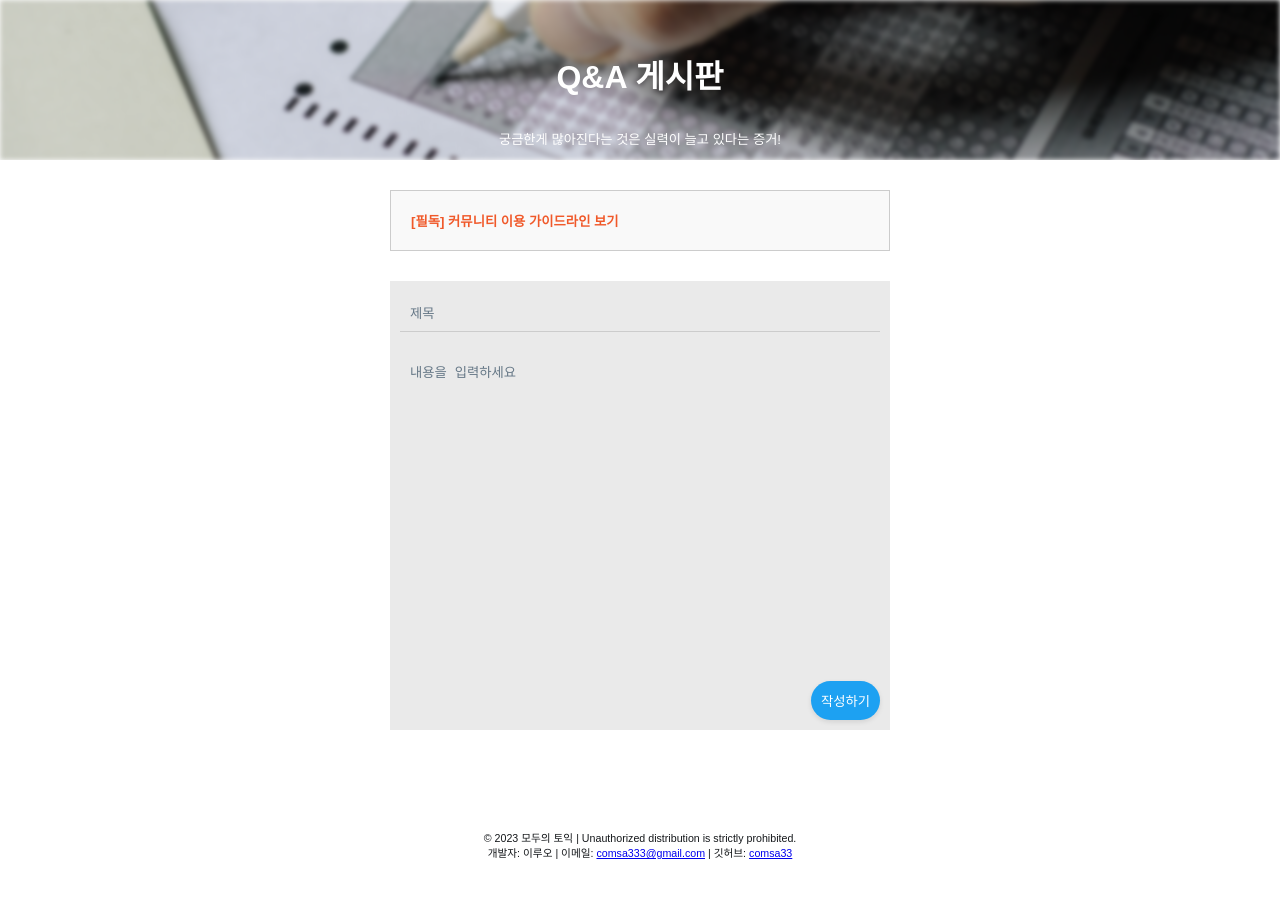
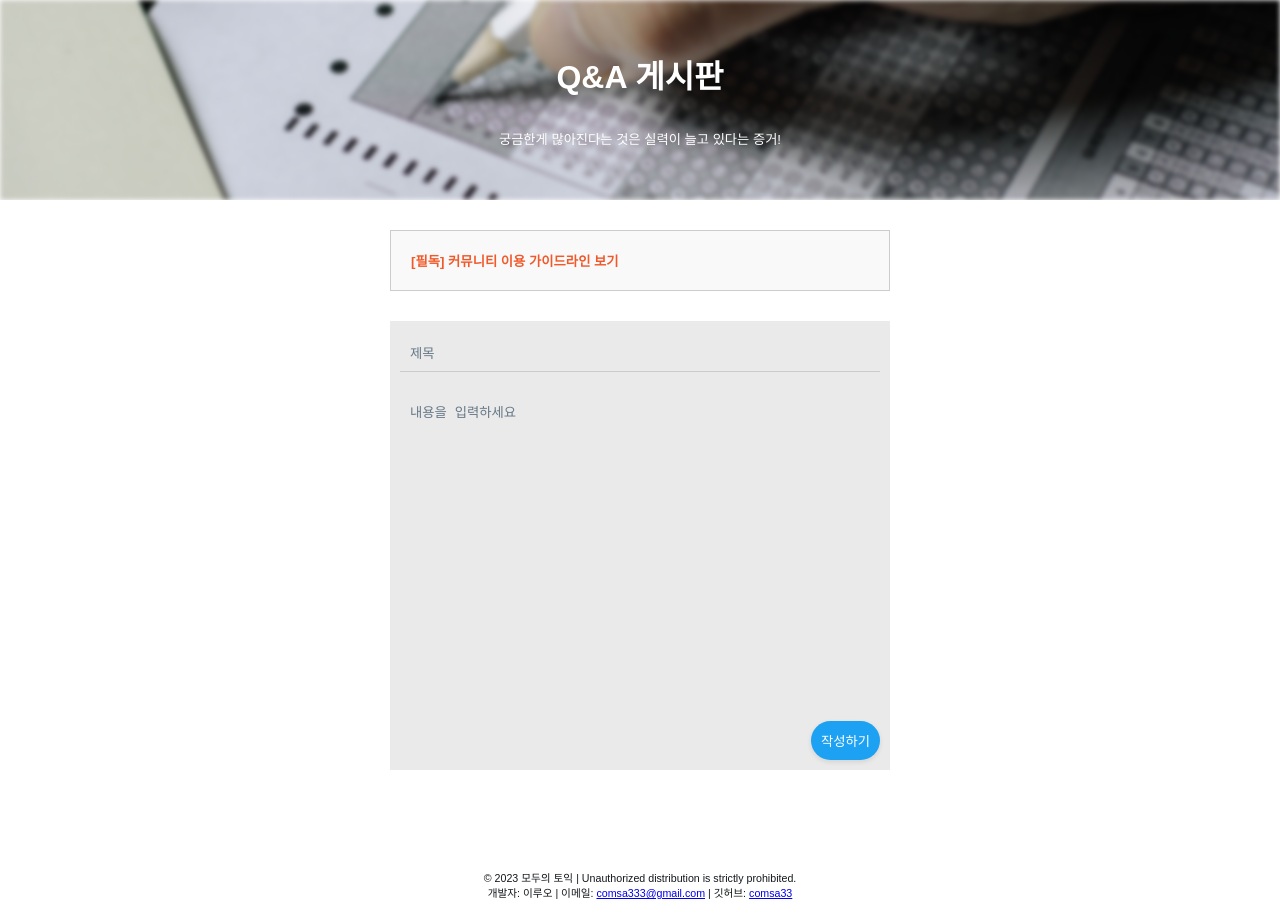
Before and after one commit to comsa33/toeic4all, a Flask app: page /board in a window 1280 px wide. Shown: the part 70-970 px from the top of the page. Before the commit the page ends 929 px from the top, so only its background shows below. Run offline with Flask 3, Linux system fonts and the light colour scheme; data that the repository does not hold is empty; some web fonts are replaced.

Commit message:
fix: board js css

```diff
--- a/static/css/board.css
+++ b/static/css/board.css
@@ -30,6 +30,8 @@ h2, h3, h4 {
     position: relative;
     max-width: 100%;
     height: 20vh;
+    min-width: 450px;
+    min-height: 200px;
     overflow: hidden;
 }
 
--- a/static/css/layout.css
+++ b/static/css/layout.css
@@ -3,6 +3,7 @@ body {
     margin: 0;
     padding: 0;
     background-color: #f3f3f3;
+    min-width: 450px;
 }
 
 @keyframes beat {
--- a/static/css/main_page.css
+++ b/static/css/main_page.css
@@ -16,7 +16,9 @@ h1.display-4 {
 .my-img-container {
     position: relative;
     max-width: 100%;
-    height: 70vh;
+    height: 20vh;
+    min-width: 450px;
+    min-height: 450px;
     overflow: hidden;
 }
 
--- a/static/css/mock_test.css
+++ b/static/css/mock_test.css
@@ -86,6 +86,8 @@
     position: relative;
     max-width: 100%;
     height: 20vh;
+    min-width: 450px;
+    min-height: 200px;
     overflow: hidden;
 }
 
```
